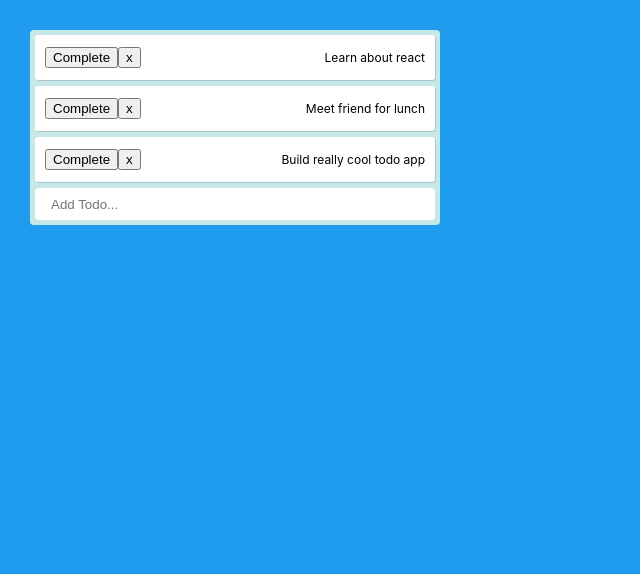
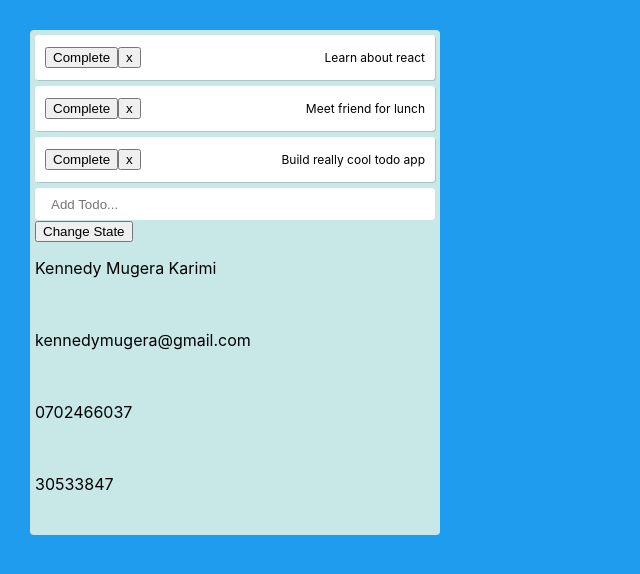
Before and after one commit to kenkarimi/react_hooks_todo, a React (Create React App) app: page / in a window 1280 px wide. Shown: the top 574 px of the page, without its empty margins (0-640 px from the left). Built offline with nearby package versions, Linux system fonts and the light colour scheme.

Commit message:
Modified App.js

```diff
--- a/src/App.js
+++ b/src/App.js
@@ -30,6 +30,20 @@ function TodoForm({ addTodo }) {
   )
 }
 
+function User({ state, changeState }) {
+  return (
+    <div className="broad_state">
+      <div>
+        <button onClick={() => changeState()}>Change State</button>
+      </div>
+      <p>{ state.fullname }</p><br/>
+      <p>{ state.email }</p><br/>
+      <p>{ state.phone }</p><br/>
+      <p>{ state.decodedClaims.uid }</p><br/>
+    </div>
+  )
+}
+
 function App(){
   const [todos, setTodos] = useState([
     {
@@ -50,8 +64,8 @@ function App(){
     fullname: 'Kennedy Mugera Karimi',
     email: 'kennedymugera@gmail.com',
     phone: '0702466037',
-    decodedClaims: { uid: '3754289734' },
-
+    decodedClaims: { uid: '30533847' },
+    locations: [0,1,2,3,4,5]
   });
 
   const addTodo = (text) => {
@@ -71,6 +85,47 @@ function App(){
     setTodos(newTodos);
   }
 
+  const changeState = () => {
+    console.log('Initial state...');
+    console.log(state);
+
+    /*you *must* use spread operator to get everything from the initial state onto a new updateable state object.
+     This (updateable_state = state) wouldn't have completely worked because after you update the updateable state with Ephraims details,
+     The state does change as expected but it doesn't update on the interface for whatever reason(state seems to change without triggering an interface update)
+    */
+
+    let updateable_state = { ...state };
+
+    updateable_state.fullname = 'Ephraim Wachira';
+    updateable_state.email = 'ephywachira@gmail.com';
+    updateable_state.phone = '0722639870';
+    updateable_state.decodedClaims.uid = 'NOT AVAILABLE';
+    updateable_state.locations = [6,7,8,9,10];
+
+    //Appropriate for use in situations where you *need* to use the state immediately after update.
+    //If you need to use the state immediately after update use the 'updateable_state' variable since the 'state' variable is updated asynchronously and isn't available immediately.
+
+    setState(updateable_state);
+    console.log('Updated state...');
+    console.log(state);
+
+    //Alternatively, you could just do this:
+    //Appropriate for use in situations where you don't need to use the state immediately after update.
+
+    /*setState({
+      ...state,
+      fullname: 'Nancy Nyaguthii',
+      email: 'pst.nancynyaguthii@gmail.com',
+      phone: '0724912647',
+      decodedClaims: {uid: '1063058'}
+    },
+      console.log('Updated state...'),
+      console.log(state)
+    );
+    console.log('Updated state...');
+    console.log(state);*/
+  }
+
   return (
     <div className="app">
       <div className="todo-list">
@@ -85,7 +140,13 @@ function App(){
                 />
             ))
           }
-          <TodoForm addTodo={addTodo}/>
+          <TodoForm
+            addTodo={addTodo}
+          />
+          <User
+            state={state}
+            changeState={changeState}
+          />
       </div>
     </div>
   );
```
